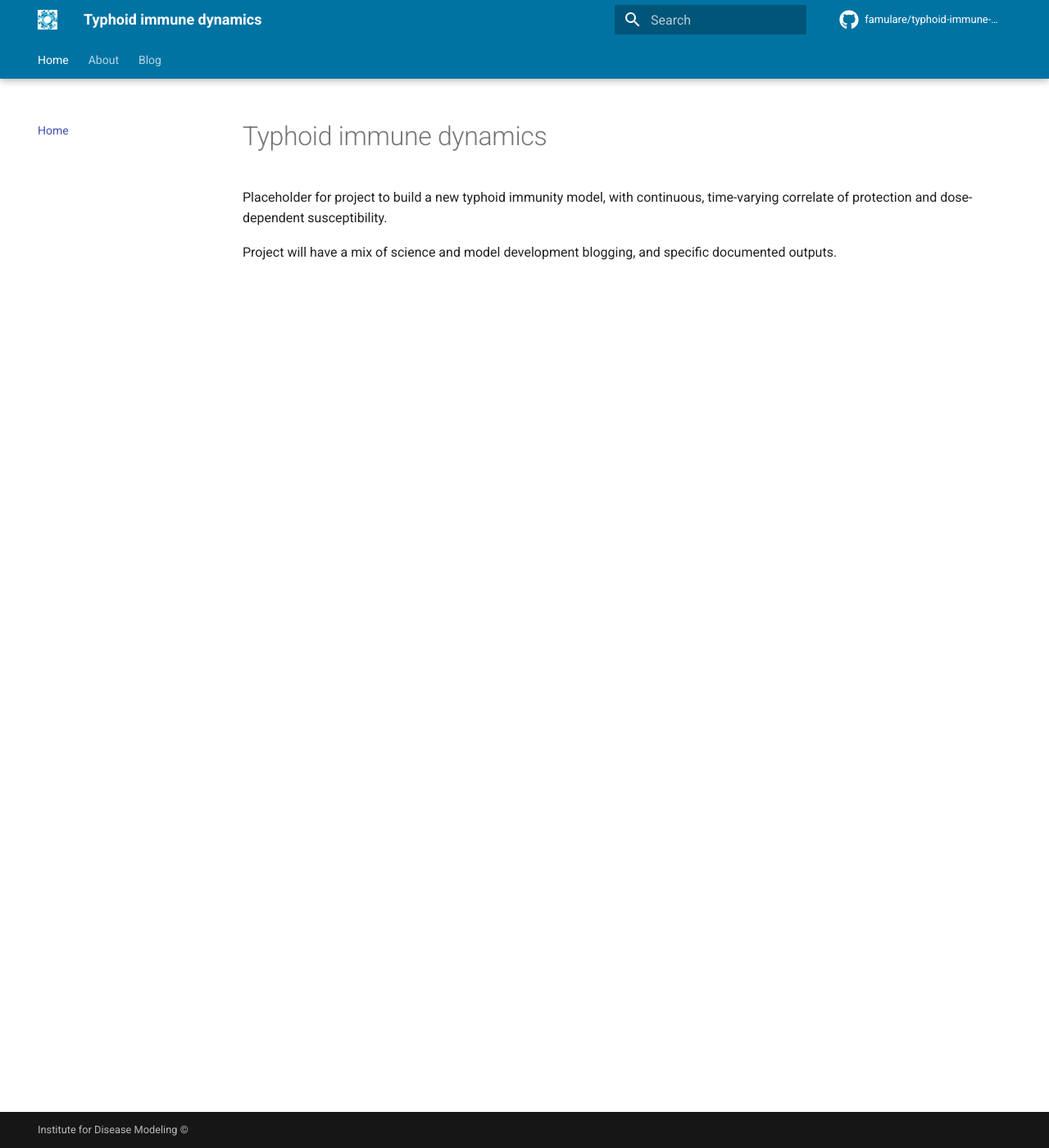
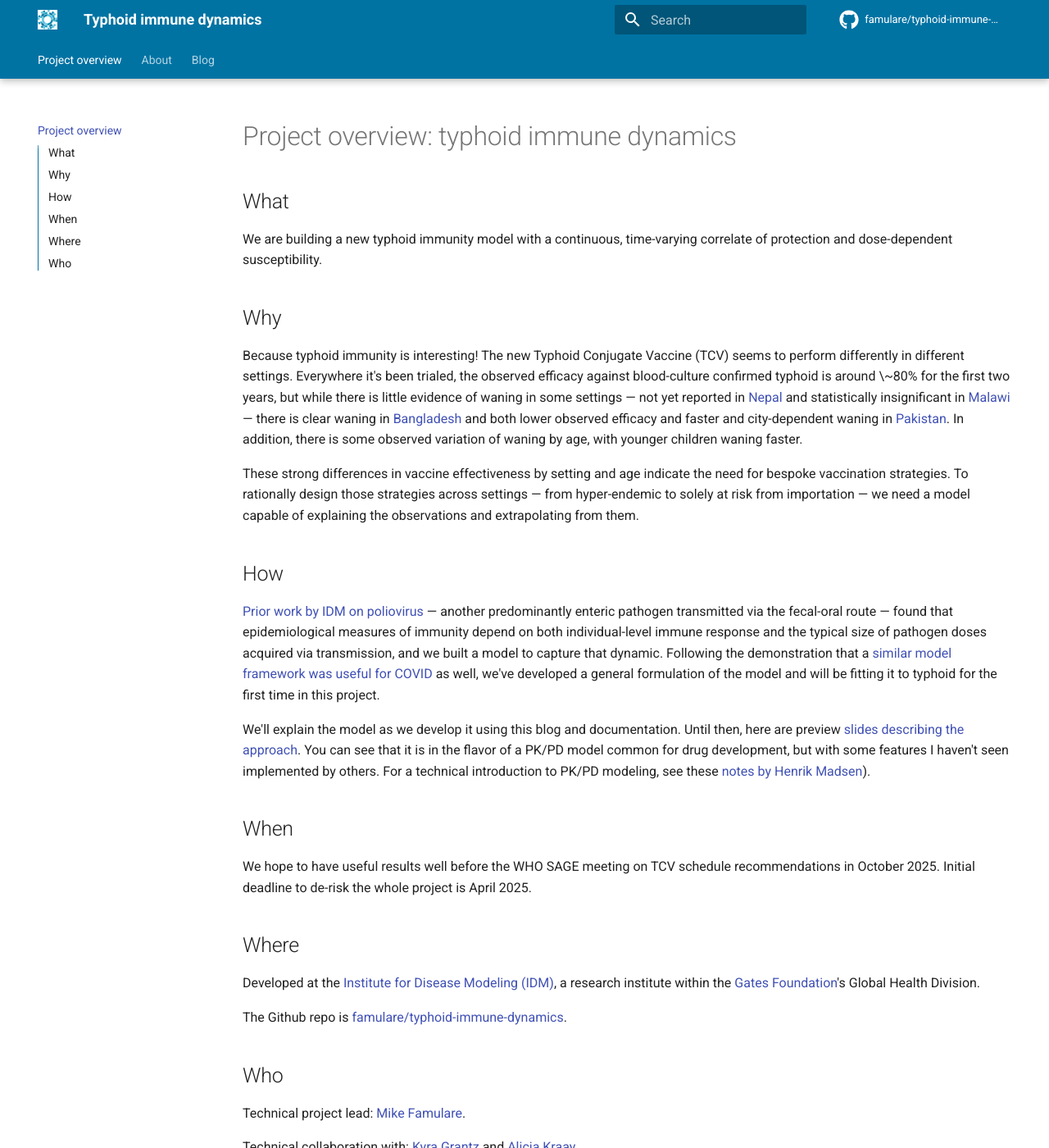
Before and after one commit to famulare/typhoid-immune-dynamics, an MkDocs documentation site: the page built from docs/index.md, in a window 1280 px wide and 1400 px high. Shown: the whole window at 82% size. Built offline with MkDocs 1.6.1 and Material for MkDocs 9.7.7, drawn with Linux system fonts in a browser that asks for light colours; comment, search, counter and statistics services are not loaded; some of the changed text lies outside the part shown.

Commit message:
wrote Project Overview and made additional config changes

```diff
--- a/docs/blog/.authors.yml
+++ b/docs/blog/.authors.yml
@@ -2,4 +2,5 @@
   famulare:
     name: Mike Famulare
     description: Creator
+    github: famulare
     avatar: https://github.com/famulare.png
--- a/docs/index.md
+++ b/docs/index.md
@@ -1,5 +1,35 @@
-# Typhoid immune dynamics
+# Project overview: typhoid immune dynamics
 
-Placeholder for project to build a new typhoid immunity model, with continuous, time-varying correlate of protection and dose-dependent susceptibility.
+## What
 
-Project will have a mix of science and model development blogging, and specific documented outputs.
+We are building a new typhoid immunity model with a continuous, time-varying correlate of protection and dose-dependent susceptibility.
+
+## Why
+
+Because typhoid immunity is interesting! The new Typhoid Conjugate Vaccine (TCV) seems to perform differently in different settings. Everywhere it's been trialed, the observed efficacy against blood-culture confirmed typhoid is around \~80% for the first two years, but while there is little evidence of waning in some settings — not yet reported in [Nepal](https://www.thelancet.com/journals/langlo/article/PIIS2214-109X(21)00346-6/fulltext) and statistically insignificant in [Malawi](https://pmc.ncbi.nlm.nih.gov/articles/PMC10850983/) — there is clear waning in [Bangladesh](https://www.thelancet.com/journals/lancet/article/PIIS0140-6736(24)01494-6/fulltext) and both lower observed efficacy and faster and city-dependent waning in [Pakistan](https://www.medrxiv.org/content/10.1101/2024.08.30.24312839v1.full). In addition, there is some observed variation of waning by age, with younger children waning faster.
+
+These strong differences in vaccine effectiveness by setting and age indicate the need for bespoke vaccination strategies. To rationally design those strategies across settings — from hyper-endemic to solely at risk from importation — we need a model capable of explaining the observations and extrapolating from them.
+
+## How
+
+[Prior work by IDM on poliovirus](https://journals.plos.org/plosbiology/article?id=10.1371/journal.pbio.2002468) — another predominantly enteric pathogen transmitted via the fecal-oral route — found that epidemiological measures of immunity depend on both individual-level immune response and the typical size of pathogen doses acquired via transmission, and we built a model to capture that dynamic. Following the demonstration that a [similar model framework was useful for COVID](https://pubmed.ncbi.nlm.nih.gov/36976678/) as well, we've developed a general formulation of the model and will be fitting it to typhoid for the first time in this project.
+
+We'll explain the model as we develop it using this blog and documentation. Until then, here are preview [slides describing the approach](assets/Better-defaults-in-acquired-immunity-modeling.pdf). You can see that it is in the flavor of a PK/PD model common for drug development, but with some features I haven't seen implemented by others. For a technical introduction to PK/PD modeling, see these [notes by Henrik Madsen](https://www.henrikmadsen.org/wp-content/uploads/2014/10/Report_Peer_reviewed_-_2008_-_Introduction_to_PK_PD_modelling_-_with_focus_on_PK_and_Stochastic_differential_equations.pdf)).
+
+## When
+
+We hope to have useful results well before the WHO SAGE meeting on TCV schedule recommendations in October 2025. Initial deadline to de-risk the whole project is April 2025.
+
+## Where
+
+Developed at the [Institute for Disease Modeling (IDM)](https://www.idmod.org/), a research institute within the [Gates Foundation](https://www.gatesfoundation.org/our-work#program_strategies)'s Global Health Division.
+
+The Github repo is [famulare/typhoid-immune-dynamics](https://github.com/famulare/typhoid-immune-dynamics).
+
+## Who
+
+Technical project lead: [Mike Famulare](https://scholar.google.com/citations?user=TPWwr18AAAAJ&hl=en).
+
+Technical collaboration with: [Kyra Grantz](https://scholar.google.com/citations?user=pDS-Fk8AAAAJ&hl=en) and [Alicia Kraay](https://scholar.google.com/citations?user=Qc2kca0AAAAJ&hl=en&oi=ao).
+
+IDM Typhoid research and strategy lead: [Jillian Gauld](https://pubmed.ncbi.nlm.nih.gov/?term=%28%28Gauld%2C+Jillian%5BAuthor%5D%29+OR+%28Gauld%2C+JS%5BAuthor%5D%29%29+NOT+%28Gauld%2C+JW%5BAuthor%5D%29&sort=pubdate).
--- a/mkdocs.yml
+++ b/mkdocs.yml
@@ -7,7 +7,7 @@
   - stylesheets/extra.css
 
 nav:
-  - Home: index.md
+  - Project overview: index.md
   - About: about.md
   - Blog:
       - blog/index.md
@@ -24,6 +24,12 @@
         as_creation: date
       categories:
         - categories
+  - open-in-new-tab             # https://github.com/squidfunk/mkdocs-material/discussions/3660#discussioncomment-5434673
+  - git-revision-date-localized:
+      enable_creation_date: true
+  - git-committers:
+      repository: famulare/typhoid-immune-dynamics
+      branch: main
 
 theme:
   name: material
```
Also changed, not shown: README.md (+3 -1 lines), requirements.txt (added, +40 -0 lines), docs/about.md (line endings or trailing spaces), 2 other files.
